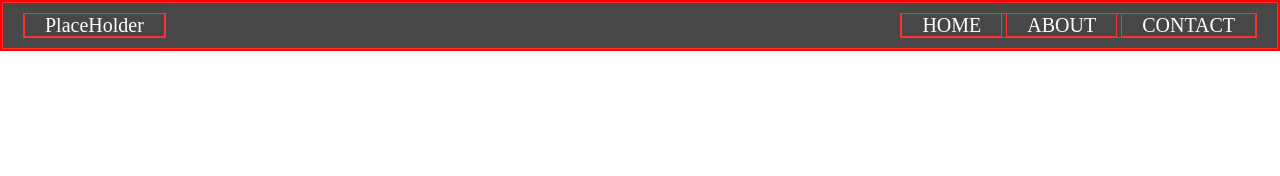
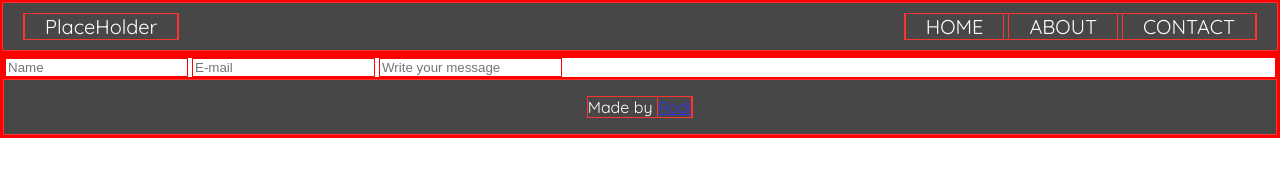
Before and after one commit to rodiw/placeholder, a plain HTML site: page index.html in a window 1280 px wide. Drawn offline with Linux system fonts and the light colour scheme.

Commit message:
added a footer to both html and CSS

```diff
--- a/index.html
+++ b/index.html
@@ -18,5 +18,24 @@
             <a href="#">CONTACT</a>
         </div>
     </nav>
+
+    <div class="container">
+        <div class="jumbotron">
+
+        </div>
+        <div class="info">
+
+        </div>
+        <div class="contact">
+            <form>
+                <input type="text" placeholder="Name">
+                <input type="text" placeholder="E-mail">
+                <input type="textarea" placeholder="Write your message">
+            </form>
+        </div>
+        <div class="footer">
+            <p>Made by <a href="#">Rodi</a></p>
+        </div>
+    </div>
 </body>
 </html>
--- a/styles.css
+++ b/styles.css
@@ -1,4 +1,12 @@
 @import url('https://fonts.googleapis.com/css?family=Amatic+SC|Quicksand|Work+Sans');
+/*
+
+font-family: 'Work Sans', sans-serif;
+font-family: 'Quicksand', sans-serif;
+font-family: 'Amatic SC', cursive;
+
+*/
+
 
 * {
     border: 1px solid red;
@@ -17,10 +25,25 @@ nav {
     opacity: 0.8;
 }
 
-a {
+nav a {
     color: white;
     text-decoration: none;
     font-size: 20px;
     padding: 0px 20px;
+    font-family: 'Quicksand', sans-serif;
+}
 
+
+.container {
+    display: flex;
+    flex-flow: column wrap;
 }
+
+.footer {
+        display: flex;
+        justify-content: center;
+        background-color: #1a1a1a;
+        opacity: 0.8;
+        font-family: 'Quicksand', sans-serif;
+        color: white;
+}
```
